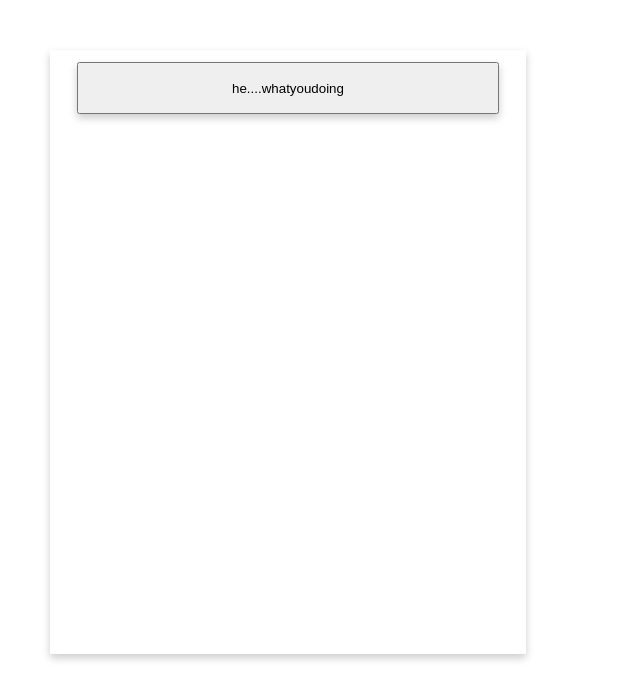
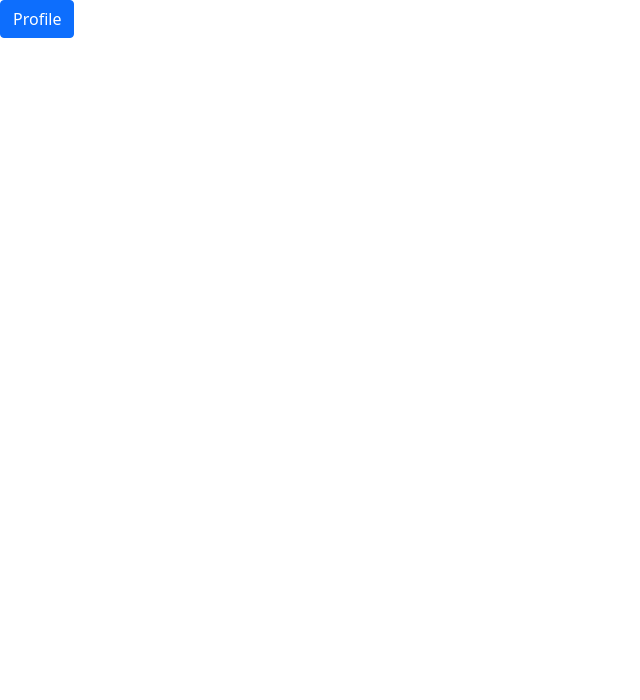
Before and after one commit to Afsar110/Chatting-App, a React (Create React App) app: page / in a window 1280 px wide. Shown: the top 700 px of the page, without its empty margins (0-640 px from the left). Built offline with nearby package versions, Linux system fonts and the light colour scheme.

Commit message:
adding bootstrap

```diff
--- a/package.json
+++ b/package.json
@@ -8,7 +8,9 @@
     "@testing-library/jest-dom": "^5.16.4",
     "@testing-library/react": "^13.3.0",
     "@testing-library/user-event": "^13.5.0",
+    "bootstrap": "^5.1.3",
     "react": "^18.1.0",
+    "react-bootstrap": "^2.4.0",
     "react-dom": "^18.1.0",
     "react-scripts": "^2.1.3",
     "web-vitals": "^2.1.4"
--- a/public/index.html
+++ b/public/index.html
@@ -9,14 +9,6 @@
       name="description"
       content="Web site created using create-react-app"
     />
-    <link
-      rel="stylesheet"
-      href="https://fonts.googleapis.com/css?family=Roboto:300,400,500,700&display=swap"
-    />
-      <link
-        rel="stylesheet"
-        href="https://fonts.googleapis.com/icon?family=Material+Icons"
-      />
 
 
     <link rel="apple-touch-icon" href="%PUBLIC_URL%/logo192.png" />
--- a/src/App.js
+++ b/src/App.js
@@ -1,10 +1,11 @@
-
+import React from 'react';
 import './App.css';
-import Frontpage from './componenet/Pages/Frontpage';
+import {  Button  } from 'react-bootstrap';
 function App() {
   return (
    <>
-   <Frontpage/>
+   <Button variant="primary"> Profile
+  </Button>
    </>
    )
 }
--- a/src/componenet/Pages/Frontpage.js
+++ /dev/null
@@ -1,11 +0,0 @@
-import React from 'react';
-
-
-const Frontpage=()=>{
-    return(
-        <div className='cc'>
-            <button className='ca'>he....whatyoudoing</button>
-        </div>
-    )
-}
-export default Frontpage;
--- a/src/index.js
+++ b/src/index.js
@@ -3,7 +3,7 @@
 import './index.css';
 import App from './App';
 import reportWebVitals from './reportWebVitals';
-
+import 'bootstrap/dist/css/bootstrap.min.css';
 const root = ReactDOM.createRoot(document.getElementById('root'));
 root.render(
   <React.StrictMode>
```
Also changed, not shown: 1 other file (tests, documents, lock files or other folders).
